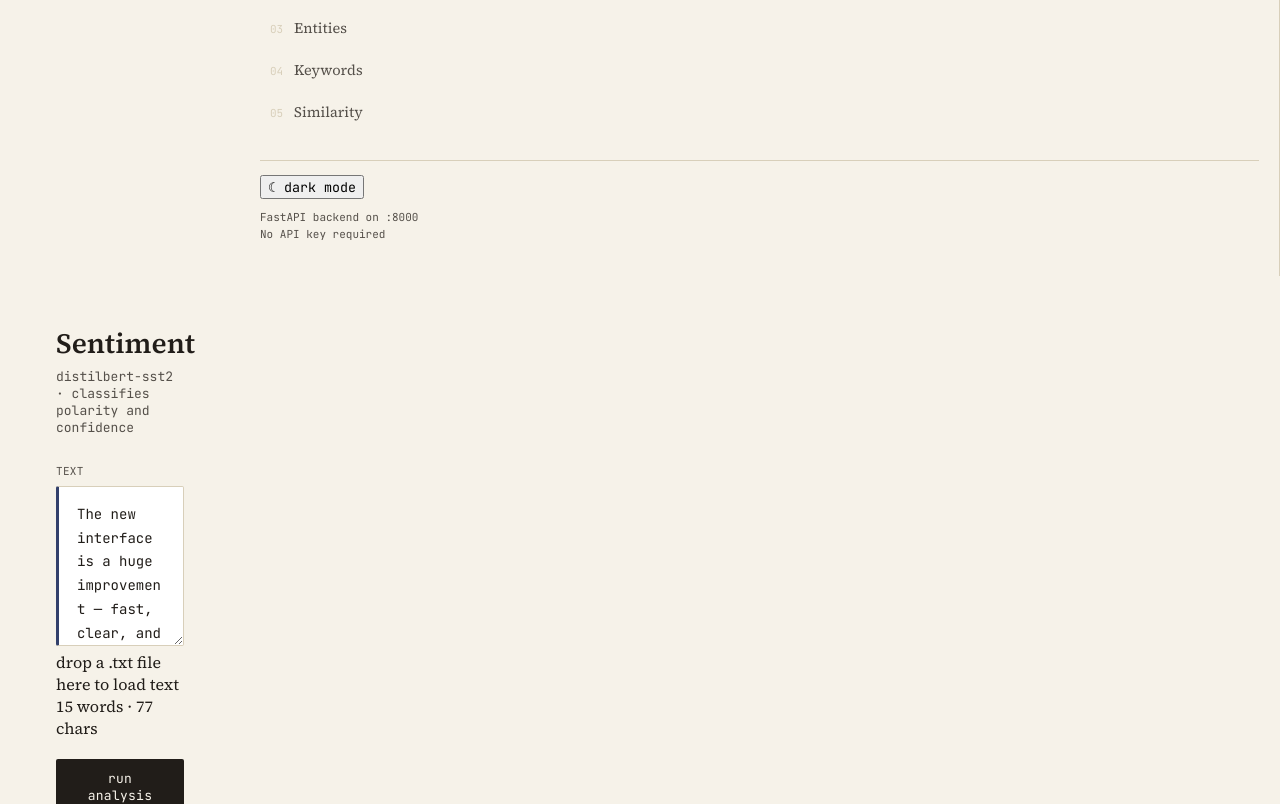
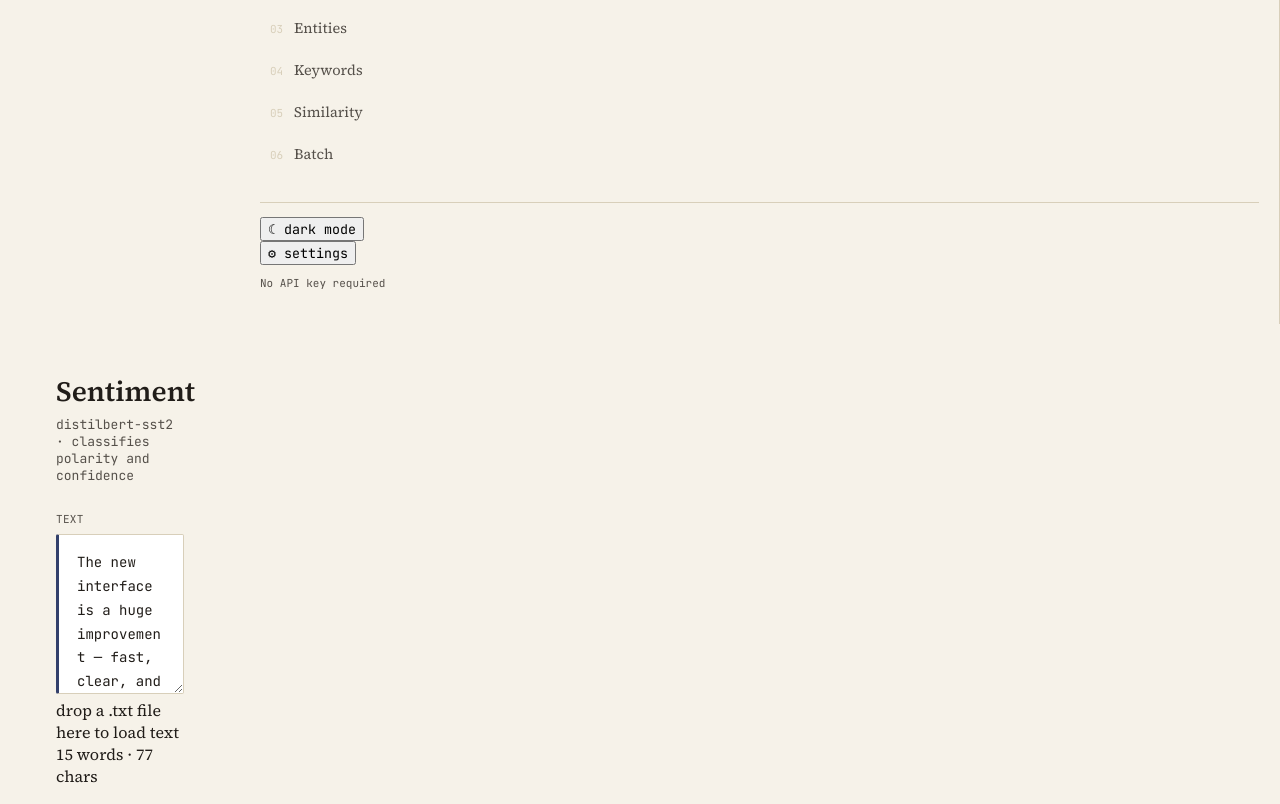
Before and after one commit to manvendrasingh9299-del/marginalia-nlp, a React (Vite) app in the folder frontend/: page / in a window 1280 px wide. Shown: the part 180-984 px from the top of the page. Built offline with nearby package versions, Linux system fonts and the light colour scheme.

Commit message:
adding new components option in page

```diff
--- a/frontend/src/App.jsx
+++ b/frontend/src/App.jsx
@@ -4,7 +4,9 @@ import SummarizePanel from "./components/SummarizePanel";
 import EntitiesPanel from "./components/EntitiesPanel";
 import KeywordsPanel from "./components/KeywordsPanel";
 import SimilarityPanel from "./components/SimilarityPanel";
+import BatchPanel from "./components/BatchPanel";
 import ToastContainer from "./components/ToastContainer";
+import SettingsPanel from "./components/SettingsPanel";
 
 const TABS = [
   { id: "sentiment", label: "Sentiment", component: SentimentPanel },
@@ -12,6 +14,7 @@ const TABS = [
   { id: "entities", label: "Entities", component: EntitiesPanel },
   { id: "keywords", label: "Keywords", component: KeywordsPanel },
   { id: "similarity", label: "Similarity", component: SimilarityPanel },
+  { id: "batch", label: "Batch", component: BatchPanel },
 ];
 
 export default function App() {
@@ -88,16 +91,17 @@ export default function App() {
           <button className="theme-toggle" onClick={toggleTheme}>
             {theme === "light" ? "☾ dark mode" : "☀ light mode"}
           </button>
+          <SettingsPanel />
           <div style={{ marginTop: 10 }}>
-            FastAPI backend on :8000
-            <br />
             No API key required
           </div>
         </div>
       </aside>
 
       <main className="main">
-        <ActivePanel />
+        <div key={active} className="panel-transition">
+          <ActivePanel />
+        </div>
       </main>
     </div>
   );
```
